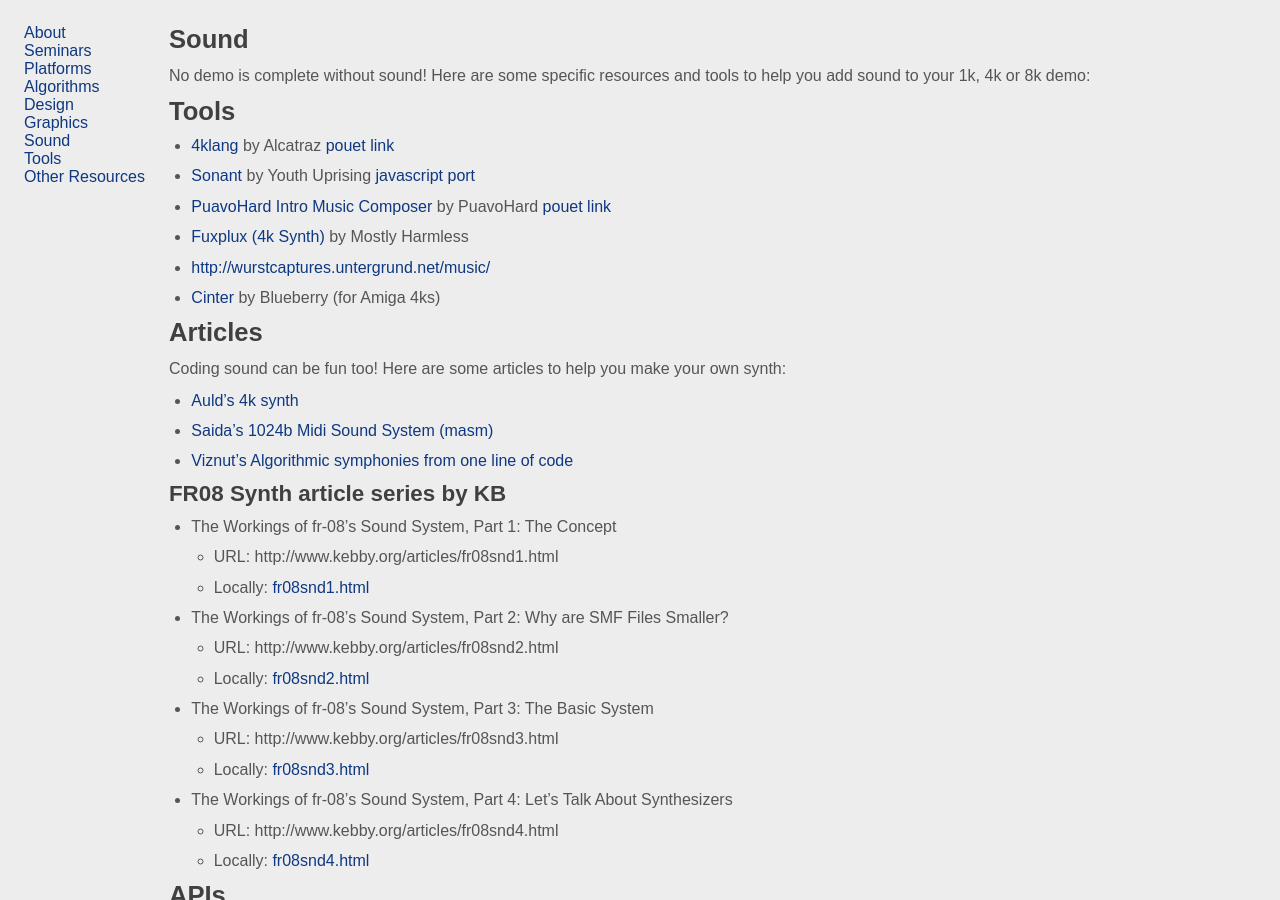
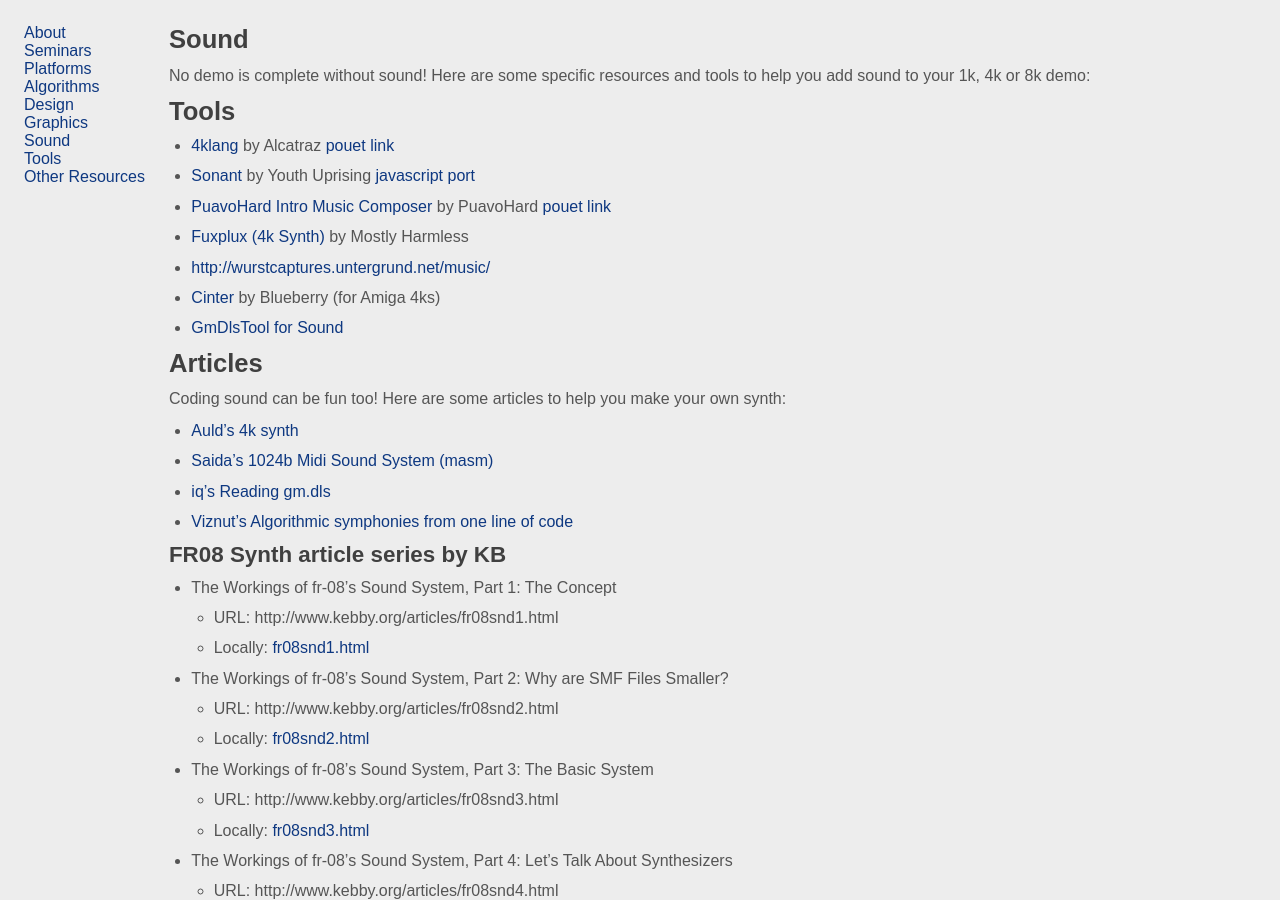
Before and after one commit to in4k/in4k.github.io, a Jekyll site: the page built from wiki/sound.markdown, in a window 1280 px wide and 900 px high. Built offline with Jekyll 4.4.1, drawn with Linux system fonts in a browser that asks for light colours; some web fonts are replaced.

Commit message:
Update sound.markdown

```diff
--- a/wiki/sound.markdown
+++ b/wiki/sound.markdown
@@ -13,6 +13,7 @@
 * [Fuxplux (4k Synth)](http://www.pouet.net/prod.php?which=13016) by Mostly Harmless
 * [http://wurstcaptures.untergrund.net/music/](http://wurstcaptures.untergrund.net/music/)
 * [Cinter](https://bitbucket.org/askeksa/cinter) by Blueberry (for Amiga 4ks)
+* [GmDlsTool for Sound](http://www.pouet.net/prod.php?which=30541)
 
 # Articles
 
@@ -20,6 +21,7 @@
 
 * [Auld's 4k synth](aulds-4k-synth)
 * [Saida's 1024b Midi Sound System (masm)](saidas-1024b-sound-system)
+* [iq's Reading gm.dls](reading-gm.dls)
 * [Viznut's Algorithmic symphonies from one line of code](http://countercomplex.blogspot.pt/2011/10/algorithmic-symphonies-from-one-line-of.html)
 
 ## FR08 Synth article series by KB
```
